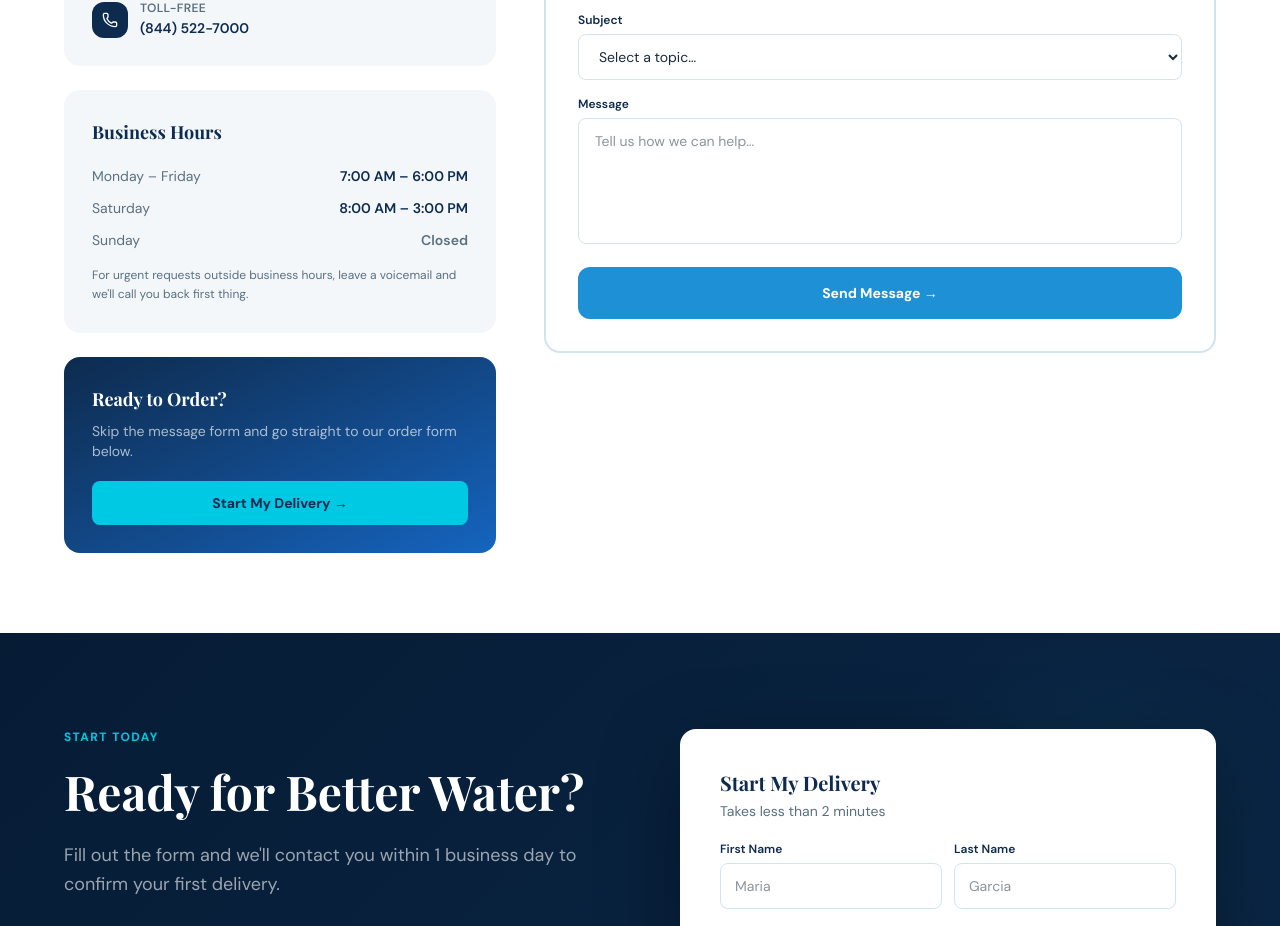
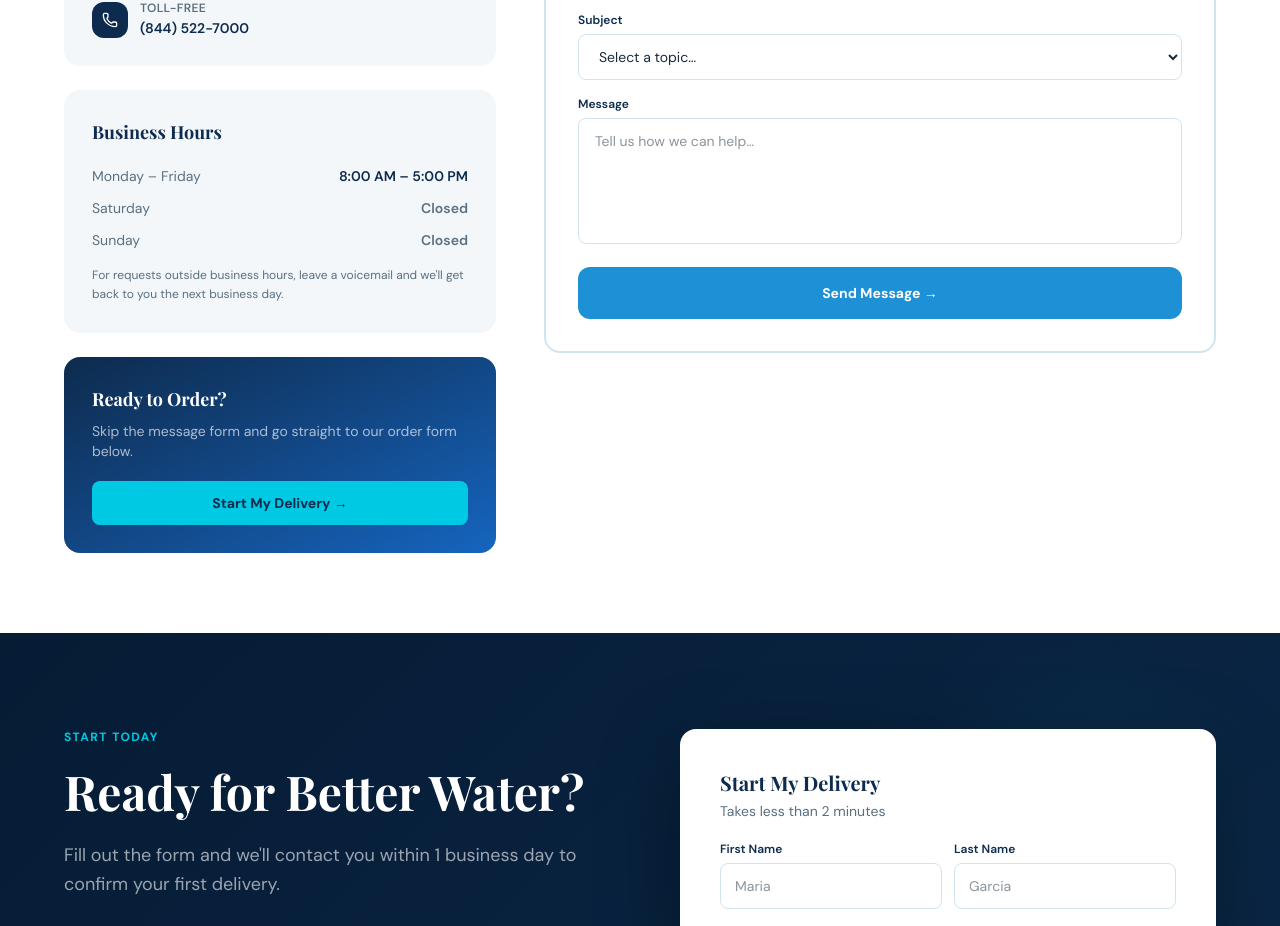
Before and after one commit to theoakagency/pureowater, a Next.js app: page /contact in a window 1280 px wide. Shown: the part 909-1835 px from the top of the page. Built offline with nearby package versions, Linux system fonts and the light colour scheme; no server answers; a web font is replaced by a local one.

Commit message:
Update business hours to Mon-Fri 8am-5pm only

```diff
--- a/app/contact/page.tsx
+++ b/app/contact/page.tsx
@@ -58,8 +58,8 @@ export default function ContactPage() {
   ]
 
   const hours = [
-    { day: 'Monday – Friday', hours: '7:00 AM – 6:00 PM' },
-    { day: 'Saturday',        hours: '8:00 AM – 3:00 PM' },
+    { day: 'Monday – Friday', hours: '8:00 AM – 5:00 PM' },
+    { day: 'Saturday',        hours: 'Closed' },
     { day: 'Sunday',          hours: 'Closed' },
   ]
 
@@ -131,7 +131,7 @@ export default function ContactPage() {
                   ))}
                 </div>
                 <p className="text-[#5a7080] text-xs mt-4 leading-relaxed">
-                  For urgent requests outside business hours, leave a voicemail and we&apos;ll call you back first thing.
+                  For requests outside business hours, leave a voicemail and we&apos;ll get back to you the next business day.
                 </p>
               </div>
 
--- a/app/layout.tsx
+++ b/app/layout.tsx
@@ -111,14 +111,8 @@ const localBusinessSchema = {
     {
       '@type': 'OpeningHoursSpecification',
       dayOfWeek: ['Monday', 'Tuesday', 'Wednesday', 'Thursday', 'Friday'],
-      opens: '07:00',
-      closes: '18:00',
-    },
-    {
-      '@type': 'OpeningHoursSpecification',
-      dayOfWeek: 'Saturday',
       opens: '08:00',
-      closes: '15:00',
+      closes: '17:00',
     },
   ],
   hasOfferCatalog: {
```
